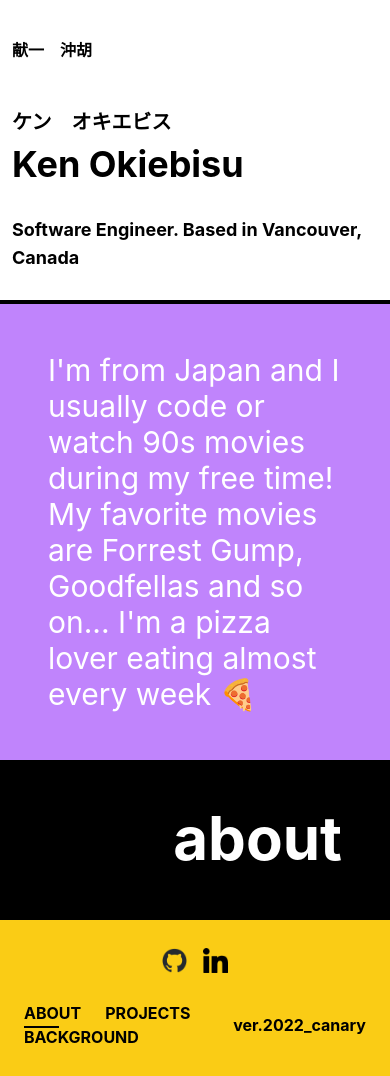
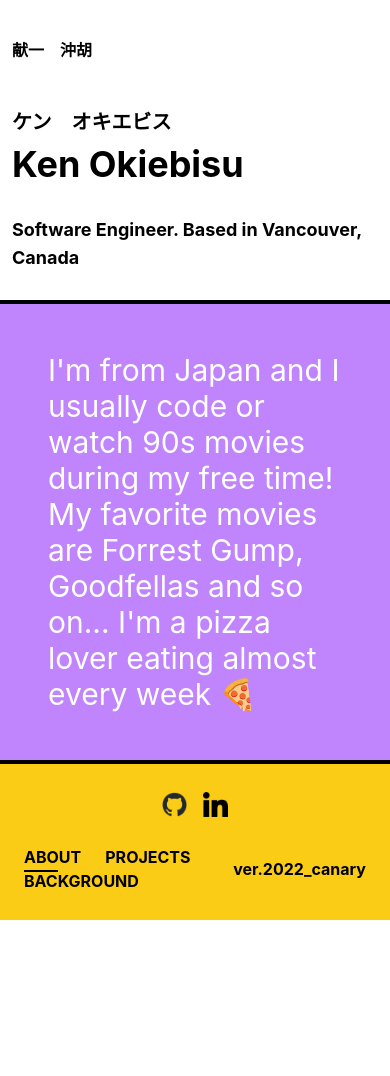
Before and after one commit to kokiebisu/portfolio, a Next.js app: page / in a window 390 px wide. After the commit the page ends 920 px from the top, so only its background shows below. Built offline with nearby package versions, Linux system fonts and the light colour scheme.

Commit message:
minor fix

```diff
--- a/components/card.tsx
+++ b/components/card.tsx
@@ -11,7 +11,7 @@ const CardTemplate = ({ name, children, icons }: CardProps) => {
   return (
     <div className="h-full w-full grid grid-rows-card">
       {children}
-      <div className={`flex justify-end p-12 bg-black text-white`}>
+      <div className={`hidden md:flex justify-end p-12 bg-black text-white`}>
         <h3 className="font-bold text-6xl">{name.toLowerCase()}</h3>
       </div>
     </div>
```
